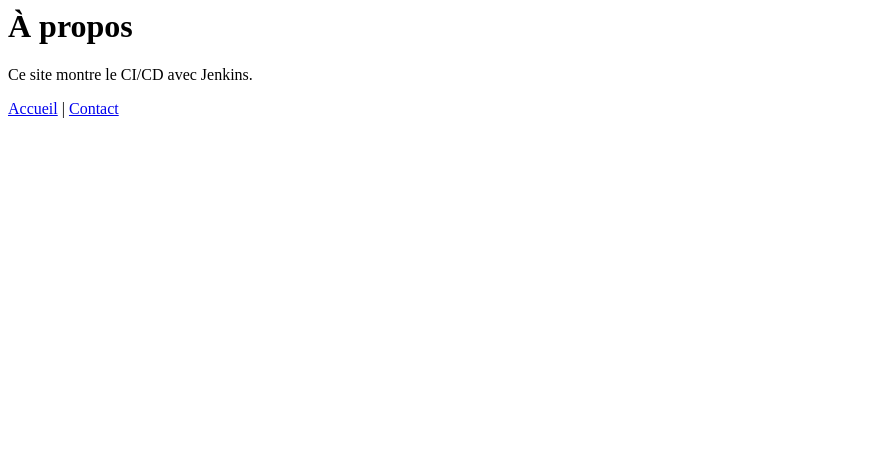
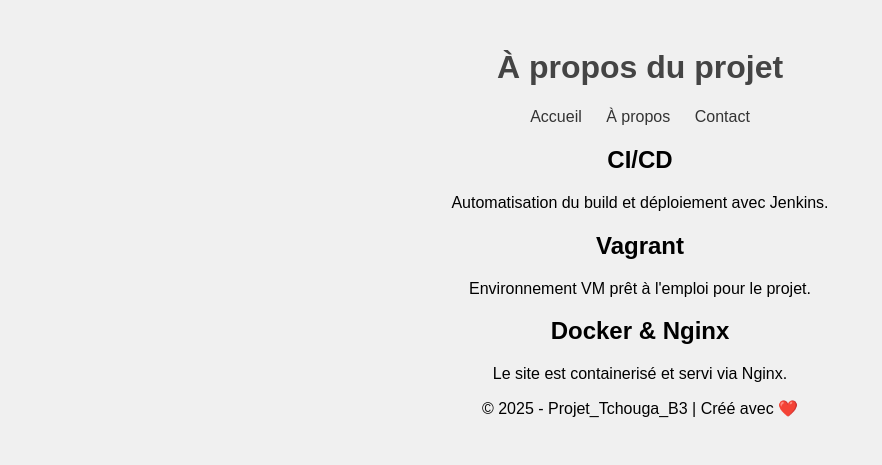
Before and after one commit to nancyranou/Projet_Tchouga_B3, a plain HTML site: page about.html in a window 1280 px wide. Shown: the whole page, without its empty margins (0-882 px from the left). Drawn offline with Linux system fonts and the light colour scheme; files that its build step writes are made by us from their sources.

Commit message:
Update about.html

```diff
--- a/about.html
+++ b/about.html
@@ -1,3 +1,37 @@
-<h1>À propos</h1>
-<p>Ce site montre le CI/CD avec Jenkins.</p>
-<a href="index.html">Accueil</a> | <a href="contact.html">Contact</a>
+<!DOCTYPE html>
+<html lang="fr">
+<head>
+    <meta charset="UTF-8">
+    <title>À propos | Projet Tchouga B3</title>
+    <link rel="stylesheet" href="css/style.css">
+</head>
+<body>
+<header>
+    <h1>À propos du projet</h1>
+    <nav>
+        <a href="index.html">Accueil</a>
+        <a href="about.html">À propos</a>
+        <a href="contact.html">Contact</a>
+    </nav>
+</header>
+
+<section class="cards">
+    <div class="card">
+        <h2>CI/CD</h2>
+        <p>Automatisation du build et déploiement avec Jenkins.</p>
+    </div>
+    <div class="card">
+        <h2>Vagrant</h2>
+        <p>Environnement VM prêt à l'emploi pour le projet.</p>
+    </div>
+    <div class="card">
+        <h2>Docker & Nginx</h2>
+        <p>Le site est containerisé et servi via Nginx.</p>
+    </div>
+</section>
+
+<footer>
+    <p>© 2025 - Projet_Tchouga_B3 | Créé avec ❤️</p>
+</footer>
+</body>
+</html>
```
